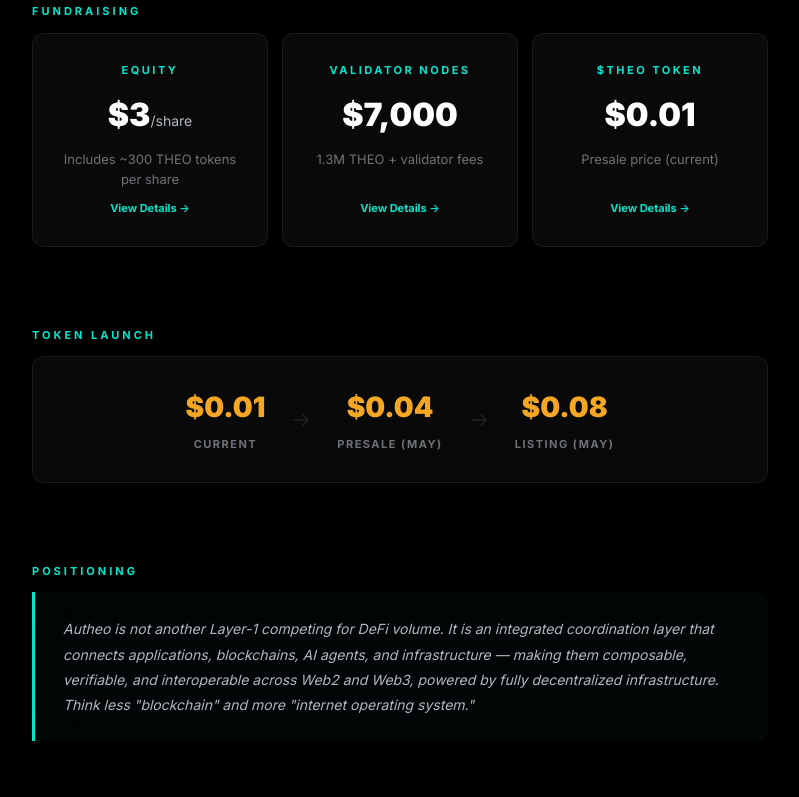
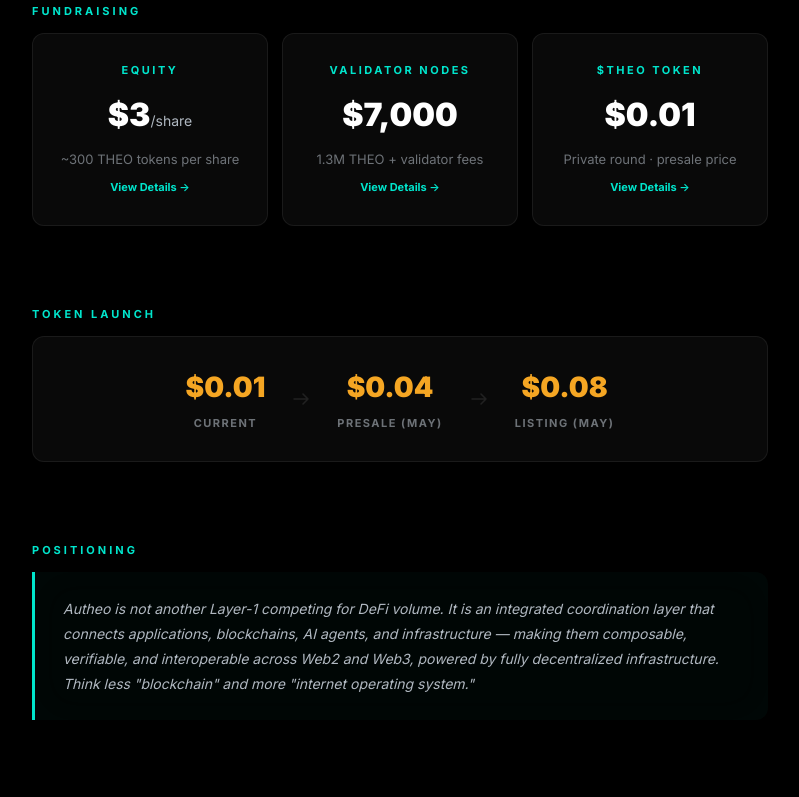
Before and after one commit to gsbayless/autheo-blurb, a website built with Vite: page index.html in a window 1280 px wide. Shown: the part 2218-3015 px from the top of the page, without its empty margins (240-1039 px from the left). Built offline with nearby package versions, Linux system fonts and the light colour scheme.

Commit message:
Balance fundraising card text: equal visual weight across all three cards

```diff
--- a/index.html
+++ b/index.html
@@ -131,7 +131,7 @@
         <div class="fundraise-card" data-reveal>
           <div class="fundraise-type">Equity</div>
           <div class="fundraise-price">$3<span class="fundraise-unit">/share</span></div>
-          <div class="fundraise-detail">Includes ~300 THEO tokens per share</div>
+          <div class="fundraise-detail">~300 THEO tokens per share</div>
           <a href="https://autheo-investor-deck.vercel.app/#equity-detail" target="_blank" rel="noopener">View Details →</a>
         </div>
         <div class="fundraise-card" data-reveal>
@@ -143,7 +143,7 @@
         <div class="fundraise-card" data-reveal>
           <div class="fundraise-type">$THEO Token</div>
           <div class="fundraise-price">$0.01</div>
-          <div class="fundraise-detail">Presale price (current)</div>
+          <div class="fundraise-detail">Private round · presale price</div>
           <a href="https://autheo-investor-deck.vercel.app/#token-detail" target="_blank" rel="noopener">View Details →</a>
         </div>
       </div>
```
Also changed, not shown: dist/index.html.
